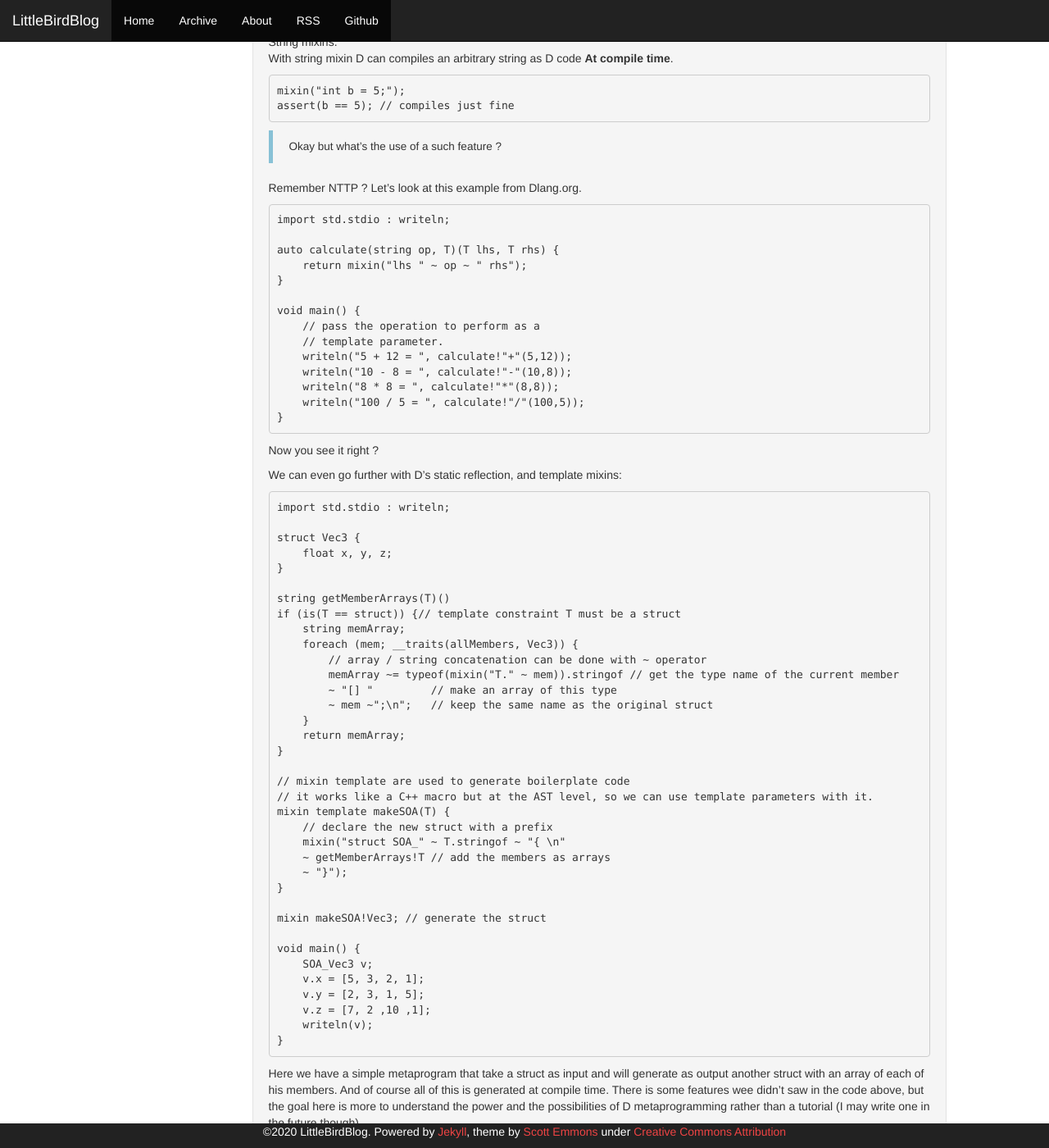
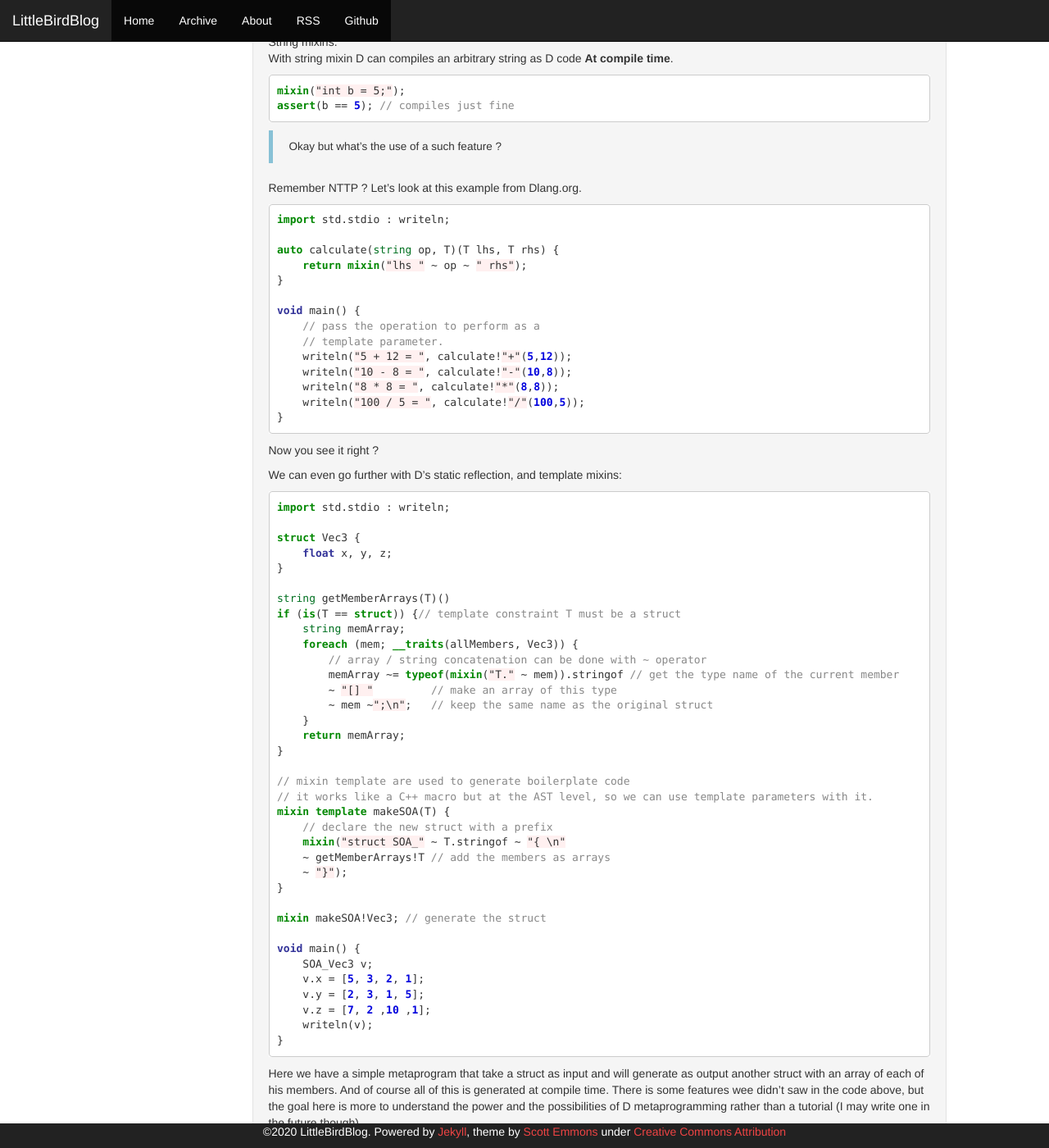
Before and after one commit to blackbird806/LittleBirdBlog, a Jekyll site: the page built from _posts/2020-04-29-What-I-like-about-D.md, in a window 1280 px wide and 1400 px high, scrolled down 2017 px. Shown: the whole window at 82% size. Built offline with Jekyll 4.4.1, drawn with Linux system fonts in a browser that asks for light colours; some of the changed text lies outside the part shown.

Commit message:
fixed d syntax highlight

````diff
--- a/_posts/2020-04-29-What-I-like-about-D.md
+++ b/_posts/2020-04-29-What-I-like-about-D.md
@@ -5,7 +5,7 @@ date: 2020-04-29
 comments: false
 ---
 
-```D
+```d
 import std.stdio;
 
 void main() {
@@ -33,7 +33,7 @@ I will also not show [every D feature](https://dlang.org/spec/spec.html) since t
 ### D templates
 
 D's syntax for templates is a little shorter than C++ :
-```D
+```d
 import std.stdio;
 // here T is the type name
 auto add(T)(T a, T b) {
@@ -46,7 +46,7 @@ void main() {
 ```
 But where it become interesting is when we use template in a little more advanced way :
 
-```D
+```d
 import std.stdio;
 
 void printEven(ArgTypes...)(ArgTypes args) {
@@ -65,7 +65,7 @@ output :
 The following code iterate on each argument of the variadic template with the foreach statement and then print only the even arguments. Yes it's that easy to iterate on variadic template parameters in D.
 That's what I love with D, metaprogramming and template stuff is a way easier, more compact and more powerfull than in C++.
 Let's look to another example :
-```D
+```d
 import std.stdio;
 
 void templatePrint(string str)() {
@@ -83,7 +83,7 @@ The above exmaple will print hello during compilation, since str is a template p
 
 D have also a really powerfull feature called CTFE (Compile Time Function Evaluation), there is a similar feature in modern C++ with constexpr and consteval.
 A simple example:
-```D
+```d
 import std.stdio;
 
 int add(int a, int b) {
@@ -107,7 +107,7 @@ Now I'll show you why D metaprogramming is so powerfull and why C++ is a way beh
 String mixins.
 With string mixin D can compiles an arbitrary string as D code __At compile time__.
 
-```D
+```d
 mixin("int b = 5;");
 assert(b == 5); // compiles just fine
 ```
@@ -116,7 +116,7 @@ assert(b == 5); // compiles just fine
 Remember NTTP ?
 Let's look at this example from Dlang.org.
 
-```D
+```d
 import std.stdio : writeln;
 
 auto calculate(string op, T)(T lhs, T rhs) {
@@ -137,7 +137,7 @@ Now you see it right ?
 
 We can even go further with D's static reflection, and template mixins:
 
-```D
+```d
 import std.stdio : writeln;
 
 struct Vec3 {
````
